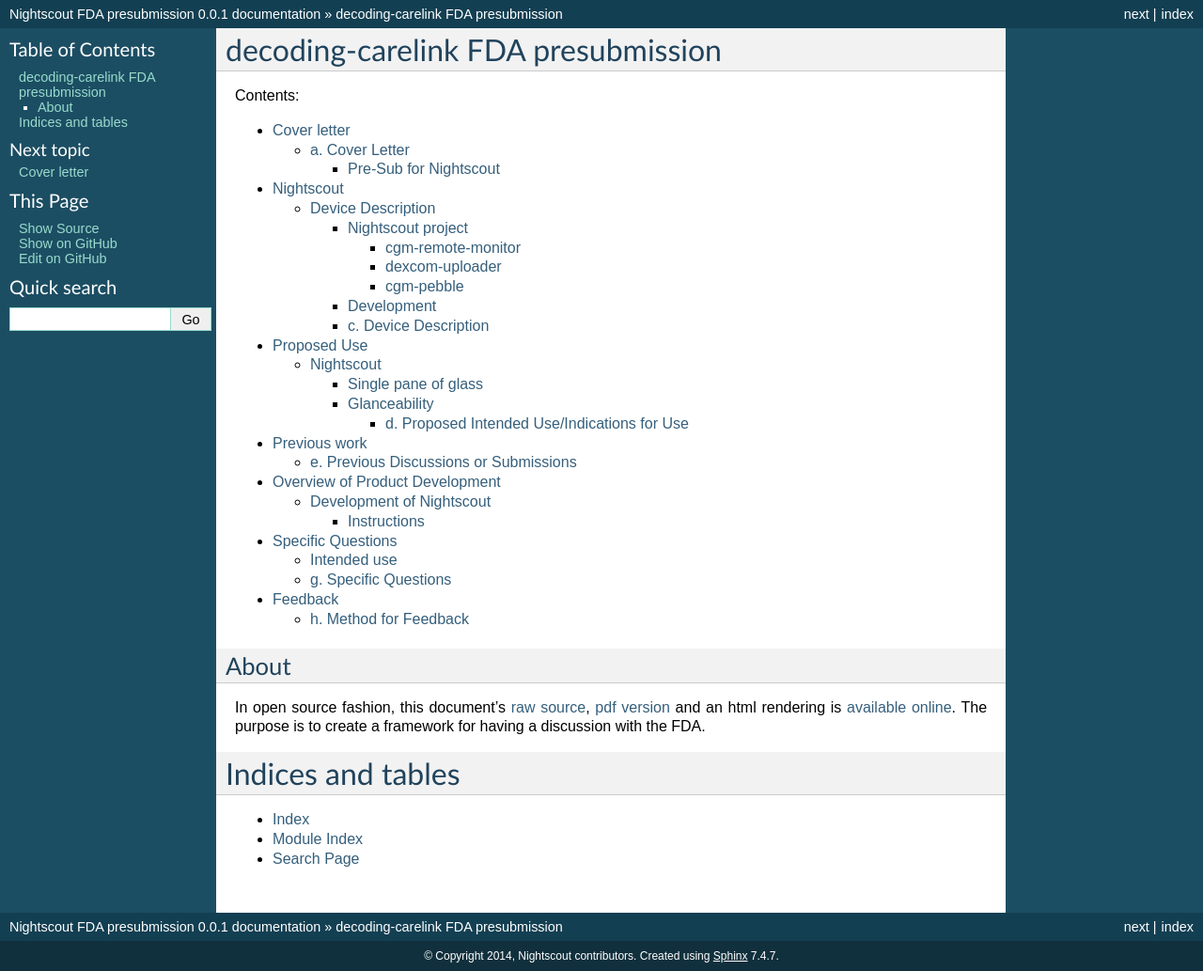
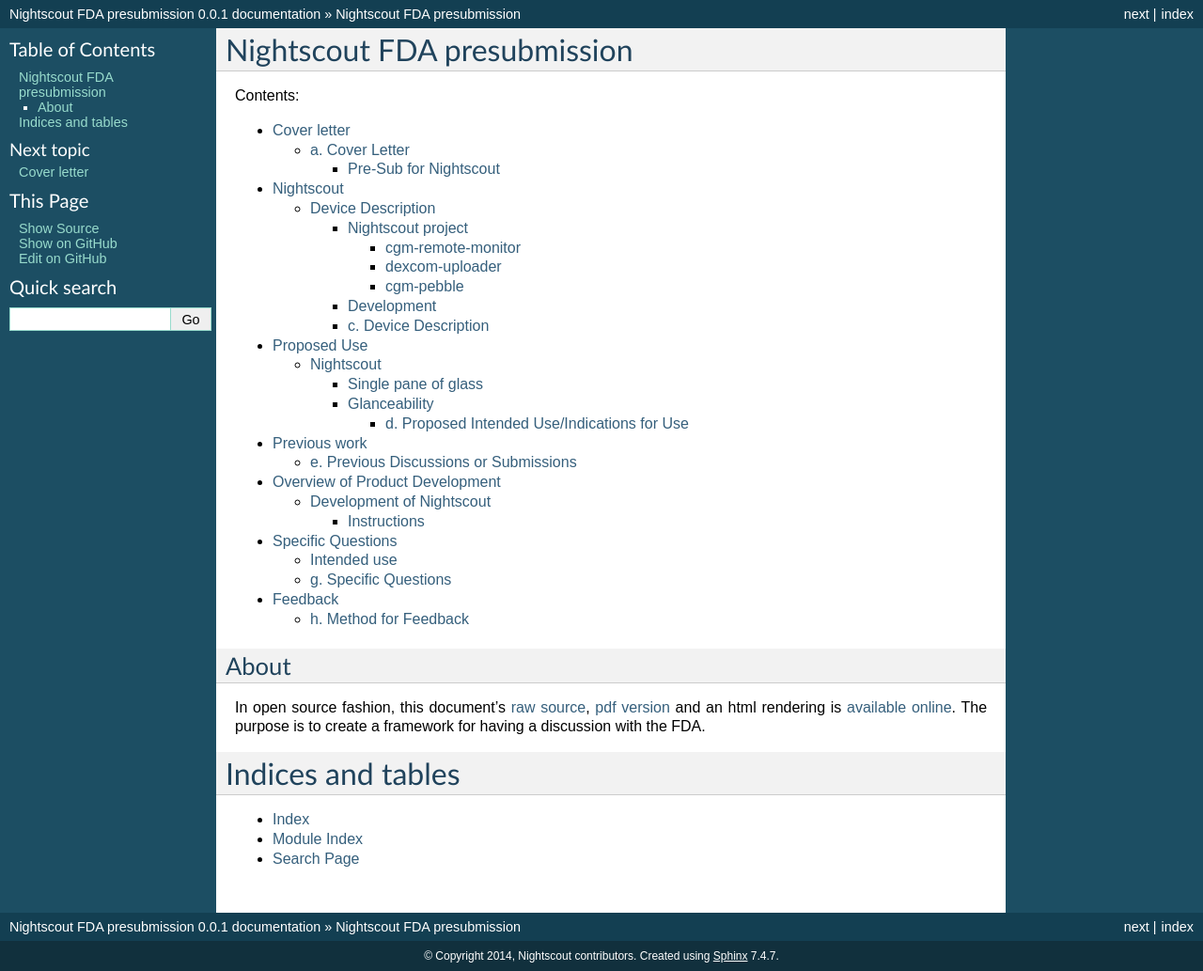
Before and after one commit to nightscout/fda-presubmission, a Sphinx documentation site: the page built from source/index.rst, in a window 1280 px wide. Shown: the whole page at 94% size. Built offline with Sphinx 7.4.7, drawn with Linux system fonts in a browser that asks for light colours; formulas are drawn with MathJax 3; pages that are not in the unit, such as notebooks, are missing from menus.

Commit message:
replace some more instances of decocare with nightscout

```diff
--- a/source/index.rst
+++ b/source/index.rst
@@ -1,9 +1,9 @@
-.. decoding-carelink FDA presubmission documentation master file, created by
+.. nightscout FDA presubmission documentation master file, created by
    sphinx-quickstart on Fri Apr 25 13:07:17 2014.
    You can adapt this file completely to your liking, but it should at least
    contain the root `toctree` directive.
 
-decoding-carelink FDA presubmission
+Nightscout FDA presubmission
 ===================================
 
 Contents:
```
Also changed, not shown: 1 other file.
